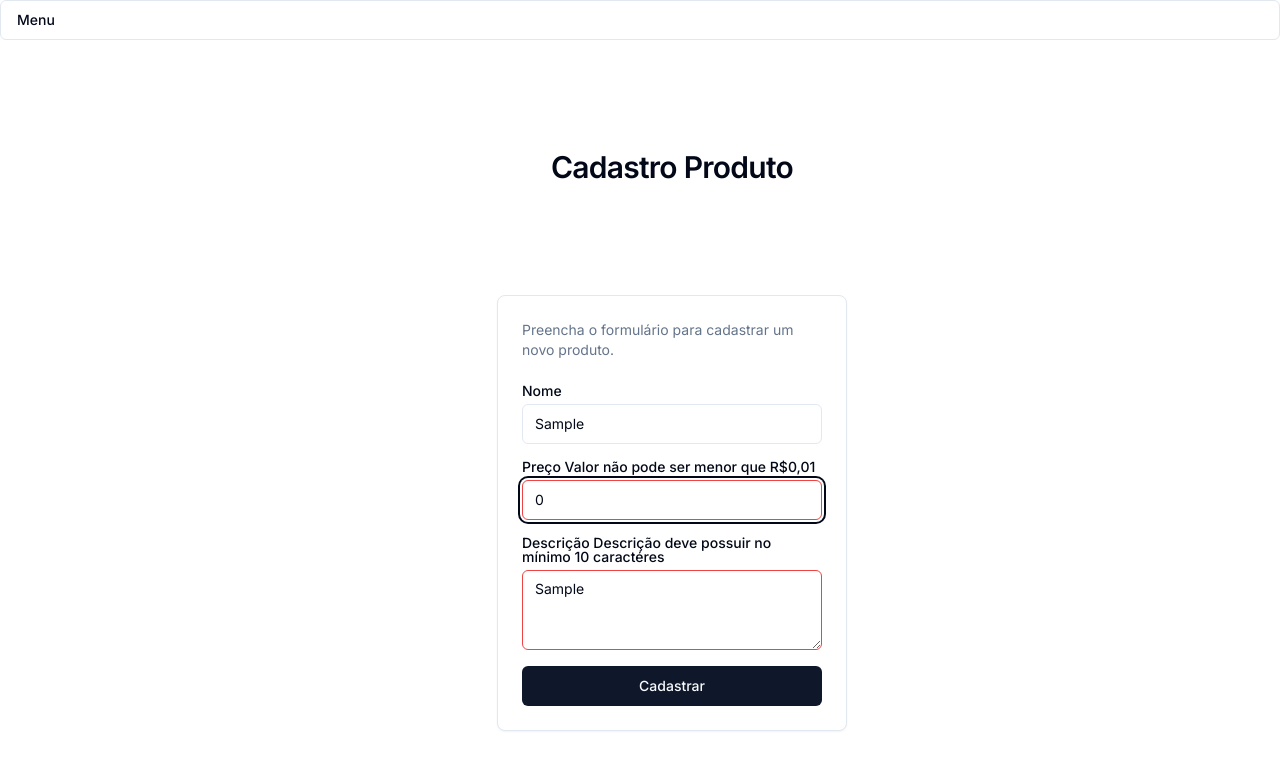
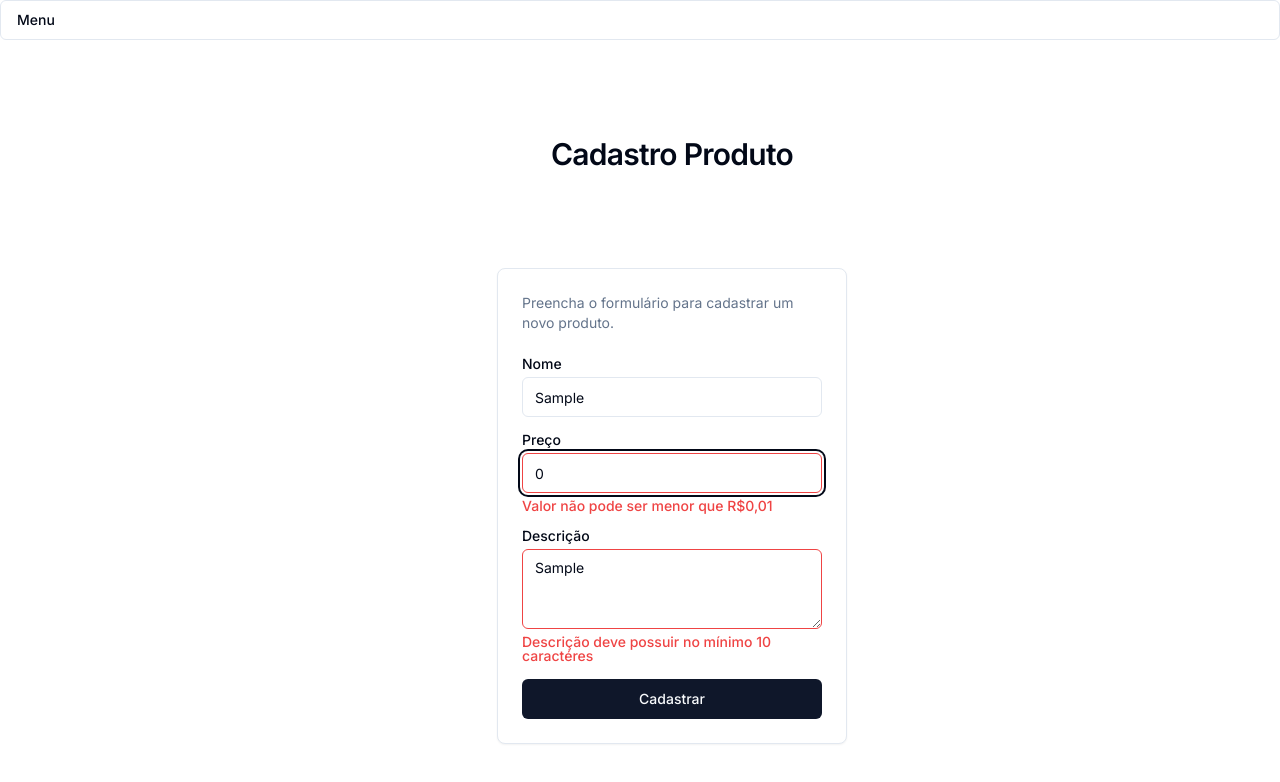
Before and after one commit to RaphaAmericano/store-app, a Next.js app: page /cadastro-produto in a window 1280 px wide. Both pictures are taken after typing "Sample", "Sample" into the empty fields and a click on the button "Cadastrar". Shown: the top 782 px of the page. Built offline with nearby package versions, Linux system fonts and the light colour scheme; no server answers.

Commit message:
update product form

```diff
--- a/package.json
+++ b/package.json
@@ -24,12 +24,15 @@
     "react-hook-form": "^7.49.2",
     "tailwind-merge": "^2.2.0",
     "tailwindcss-animate": "^1.0.7",
-    "zod": "^3.22.4"
+    "uuid": "^9.0.1",
+    "zod": "^3.22.4",
+    "zustand": "^4.4.7"
   },
   "devDependencies": {
     "@types/node": "^20",
     "@types/react": "^18",
     "@types/react-dom": "^18",
+    "@types/uuid": "^9.0.7",
     "autoprefixer": "^10.0.1",
     "eslint": "^8",
     "eslint-config-next": "14.0.4",
--- a/src/app/cadastro-produto/_components/ProductForm/Form.tsx
+++ b/src/app/cadastro-produto/_components/ProductForm/Form.tsx
@@ -3,22 +3,33 @@ import { Input } from "@/components/ui/input"
 import { Button } from "@/components/ui/button"
 import { Label } from "@/components/ui/label"
 import { Textarea } from "@/components/ui/textarea"
-import { FieldErrors, SubmitHandler, useForm } from "react-hook-form";
+import { useForm } from "react-hook-form";
 import { zodResolver } from "@hookform/resolvers/zod"
 import { z } from "zod"
-import { getInputValidationCSS } from "@/utils/form.utils";
+import { getInputValidationCSS, getNumericValueOfStringPrice } from "@/utils/form.utils";
 import { FormProps } from "@/types/Form.props";
 import { ChangeEvent } from "react"
 import * as masks from "@/utils/mask.utils"
+import FormMessage from "@/components/FormMessage"
+import { v4 } from "uuid"
+
 
 const validationSchema = z.object({
     name: z.string().min(2, { message: "Tamanho mínimo são 2 caractéres"}),
     price: z.string().refine(value => {
-        const numericValue = parseFloat(value.replace(/[^0-9,-]/g, '').replace(',', '.'));
+        const numericValue = getNumericValueOfStringPrice(value)
         return numericValue > 0
     },  { message: "Valor não pode ser menor que R$0,01"} ),
     description: z.string().min(10, { message:"Descrição deve possuir no mínimo 10 caractéres"})
 })
+
+const formatSchema = z.object({
+    id: z.string().optional().transform((val) => v4()),
+    price: z.string().transform((val) => getNumericValueOfStringPrice(val)),
+})
+
+const formatDataValidationSchema = validationSchema.merge(formatSchema);
+
 
 type ValidationSchema = z.infer<typeof validationSchema>
 type ValidationSchemaKeys = keyof ValidationSchema;
@@ -28,15 +39,12 @@ const defaultValues: ValidationSchema = {
     description: ""
 }
 
-
-
-const Form = (props: FormProps) => {
+const Form = (props: FormProps<any, any>) => {
     const { successCallback, failCallback } = props;
-    const { register, handleSubmit, watch, setValue,  formState: { errors, isDirty, touchedFields } } = useForm<ValidationSchema>({
+    const { register, handleSubmit, reset, setValue,  formState: { errors, isDirty } } = useForm<ValidationSchema>({
         resolver: zodResolver(validationSchema),
         defaultValues
     });
-    // console.log(touchedFields)
 
     function priceMask(event: ChangeEvent<HTMLInputElement>){
         const { value } = event.target;
@@ -44,8 +52,11 @@ const Form = (props: FormProps) => {
     }
 
     function submit (data:ValidationSchema){
-        console.log(data)
-        successCallback()
+        const format = formatDataValidationSchema.safeParse(data)
+        if(format.success === true ){
+            successCallback(format.data)
+            reset(defaultValues)
+        }
     }
 
     function error(){
@@ -56,33 +67,32 @@ const Form = (props: FormProps) => {
     const priceClassName = (errors.price && isDirty) ? getInputValidationCSS<ValidationSchemaKeys, ValidationSchema>("price", errors) : "" ;
     const descriptionClassName = (errors.description && isDirty) ? getInputValidationCSS<ValidationSchemaKeys, ValidationSchema>("description", errors) : "" ;
 
-    const nameErrorText = (errors.name && isDirty) ? ` ${errors.name.message}` : ""
-    const priceErrorText = (errors.price && isDirty) ? ` ${errors.price.message}` : ""
-    const descriptionErrorText = (errors.description && isDirty) ? ` ${errors.description.message}` : ""
-
     return <form onSubmit={handleSubmit(submit, error)}>
         <div className="grid w-full items-center gap-4">
             <div className="flex flex-col space-y-1.5">
-                <Label htmlFor="name">Nome{nameErrorText}</Label>
+                <Label htmlFor="name">Nome</Label>
                 <Input id="name"
                     className={nameClassName}
                     {...register('name', { required: true})}
                     placeholder="Digite aqui o nome do produto" />
+                    {(errors.name && errors.name.message && isDirty) && <FormMessage text={errors.name.message} type="danger"/>}
             </div>
             <div className="flex flex-col space-y-1.5">
-                <Label htmlFor="price">Preço{priceErrorText}</Label>
+                <Label htmlFor="price">Preço</Label>
                 <Input id="price"
                     className={priceClassName}
                     {...register('price', { required: true, onChange: priceMask } )}
                     placeholder="Digite aqui o preço do produto" />
+                    {(errors.price && errors.price.message && isDirty) && <FormMessage text={errors.price.message} type="danger"/>}
             </div>
 
             <div className="flex flex-col space-y-1.5">
-                <Label htmlFor="description">Descrição{descriptionErrorText}</Label>
+                <Label htmlFor="description">Descrição</Label>
                 <Textarea id="description"
                     className={descriptionClassName}
                     {...register('description', { required: true })}
                     placeholder="Digite aqui a descrição do produto" />
+                    {(errors.description && errors.description.message && isDirty) && <FormMessage text={errors.description.message} type="danger"/>}
             </div>
 
             <div className="flex flex-col space-y-1.5">
--- a/src/app/cadastro-produto/_components/ProductForm/ProductForm.tsx
+++ b/src/app/cadastro-produto/_components/ProductForm/ProductForm.tsx
@@ -8,14 +8,26 @@ import {
     CardTitle,
 } from "@/components/ui/card"
 import Form from "./Form";
+import useProductStore from "@/app/store/ProductsProvider";
+import { ProductProps } from "@/types/Product.props";
+
 
 const ProductForm = () => {
+
+    const { state, actions } = useProductStore()
+    const { products } = state;
+    console.log(products)
+    const { addProduct } = actions;
+    function saveProduct(product:ProductProps){
+        addProduct(product)
+    }
+
     return <Card className="w-[350px]">
     <CardHeader>
         <CardDescription>Preencha o formulário para cadastrar um novo produto.</CardDescription>
     </CardHeader>
     <CardContent>
-        <Form successCallback={() => console.log(100)} failCallback={() => console.log(0)}/>
+        <Form successCallback={saveProduct} failCallback={() => console.log(0)}/>
     </CardContent>
 </Card>
 }
--- /dev/null
+++ b/src/app/store/ProductsProvider.tsx
@@ -0,0 +1,30 @@
+import { ProductProps } from "@/types/Product.props";
+import { create } from "zustand";
+
+interface ActionsProps {
+    addProduct: (product: ProductProps) => void;
+    removeProduct: (id: number) => void
+}
+
+interface StoreProps {
+    state: {
+        products:ProductProps[]
+    },
+    actions: ActionsProps
+}
+
+const useProductStore = create<StoreProps>((set) => ({
+    state:{
+        products:[]
+    },
+    actions: {
+        addProduct: (product:ProductProps) => set((state) => ({
+            state: { products: [...state.state.products, product]}
+        })),
+        removeProduct: (id:number) => set((state) => ({state: {
+            products: state.state.products.filter((product) => product.id !== id)
+        }}))
+    }
+}))
+
+export default useProductStore;
--- /dev/null
+++ b/src/components/FormMessage/FormMessage.props.ts
@@ -0,0 +1,4 @@
+export interface FormMessageProps {
+    text: string;
+    type: 'success' | 'danger' | 'alert'
+}
--- /dev/null
+++ b/src/components/FormMessage/FormMessage.tsx
@@ -0,0 +1,22 @@
+import clsx from "clsx"
+import { FormMessageProps } from "./FormMessage.props"
+
+const FormMessage = (props: FormMessageProps) => {
+    const { text, type } = props
+    const color = () => {
+        switch (type) {
+            case "success":
+                return "text-green-500"
+            case "alert":
+                return "text-yellow-500"
+            case "danger":
+            default:
+                return "text-red-500"
+        }
+    }
+    return (
+        <small className={clsx("text-sm font-medium leading-none", color())}>{text}</small>
+    )
+}
+
+export default FormMessage
--- /dev/null
+++ b/src/components/FormMessage/index.ts
@@ -0,0 +1 @@
+export { default } from "./FormMessage"
--- a/src/types/Form.props.ts
+++ b/src/types/Form.props.ts
@@ -1,4 +1,4 @@
-export interface FormProps {
-    successCallback: () => void;
-    failCallback: () => void
+export interface FormProps<S, F> {
+    successCallback: (value?:S) => void;
+    failCallback: (value?:F) => void
 }
--- /dev/null
+++ b/src/types/Product.props.ts
@@ -0,0 +1,6 @@
+export interface ProductProps {
+    id: number;
+    name: string;
+    price: number;
+    description: string;
+}
--- a/src/utils/form.utils.ts
+++ b/src/utils/form.utils.ts
@@ -7,3 +7,7 @@ export function getInputValidationCSS<T extends keyof any, K extends object >(fi
     }
     return "border-red-500"
 }
+
+export function getNumericValueOfStringPrice(value:string){
+    return parseFloat(value.replace(/[^0-9,-]/g, '').replace(',', '.'));
+}
```
Also changed, not shown: src/app/layout.tsx (+4 -5 lines), src/app/store/ProductsStore.tsx (added), 1 other file (tests, documents, lock files or other folders).
